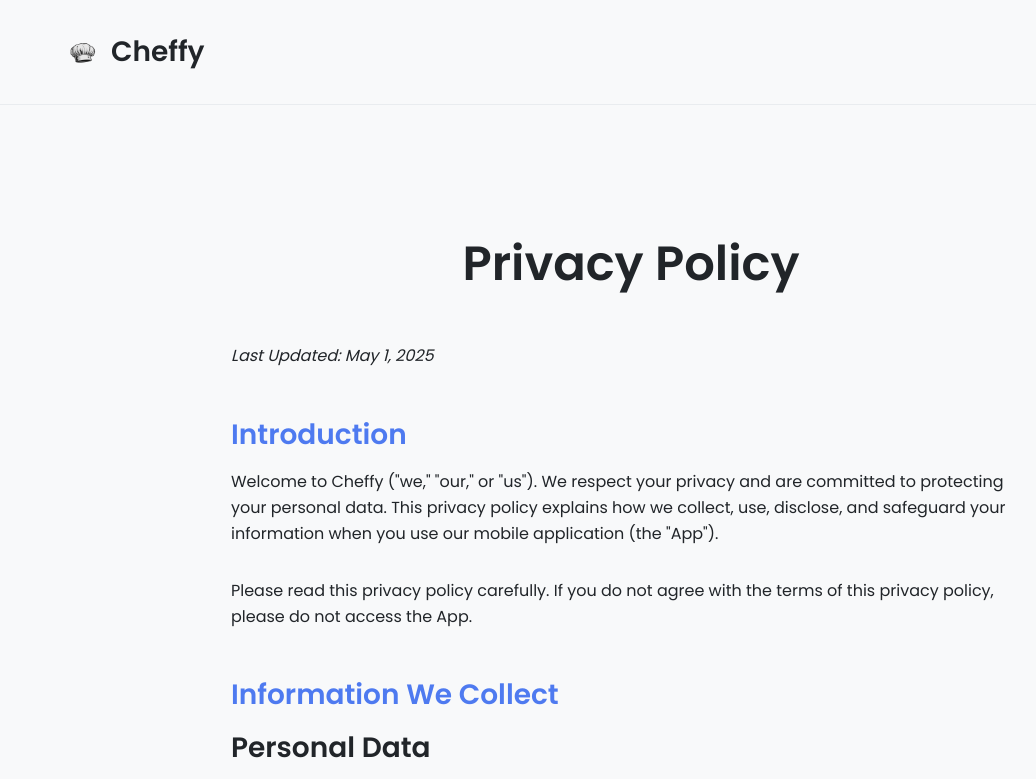
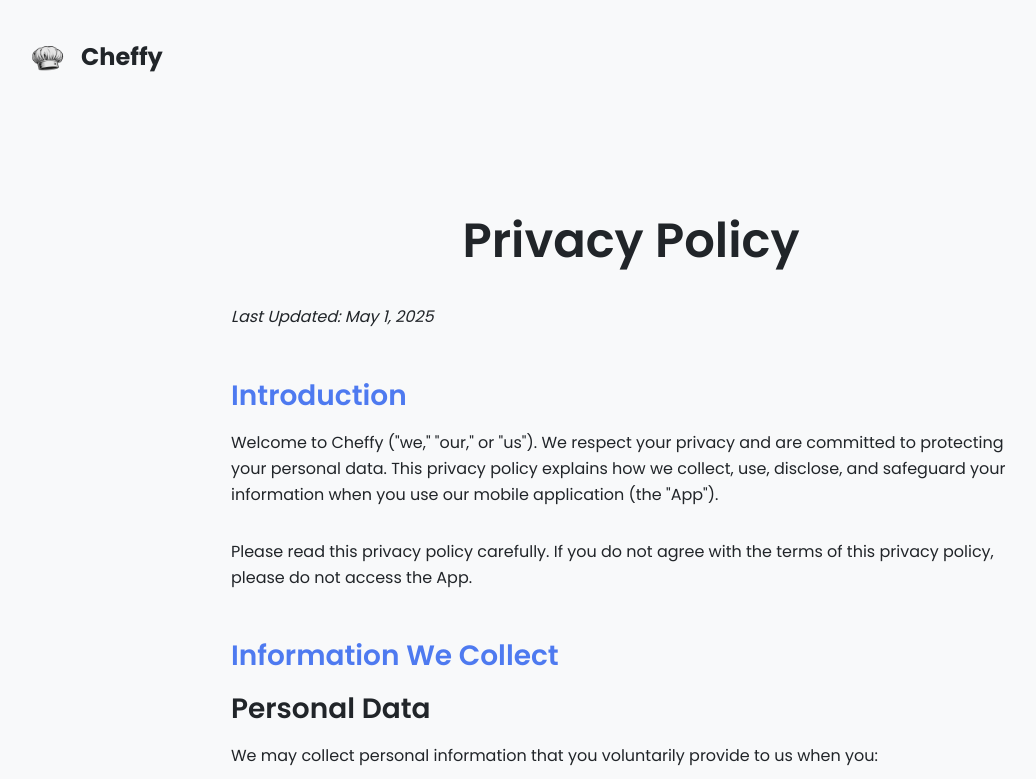
Before and after one commit to brv-t/cheffy-landing, a plain HTML site: page privacy-policy.html in a window 1280 px wide. Shown: the top 779 px of the page, without its empty margins (9-1045 px from the left). Drawn offline with Linux system fonts and the light colour scheme.

Commit message:
logo in same spot, no divider

```diff
--- a/css/styles.css
+++ b/css/styles.css
@@ -72,12 +72,16 @@ html {
 header {
     /* display: flex; and align-items: center; removed */
     background-color: var(--neutral-100);
-    padding: var(--spacing-lg) 0; /* Use padding to create vertical space */
-    border-bottom: 1px solid var(--neutral-300);
+    padding-top: var(--spacing-lg);    /* Align with logo-hero top */
+    padding-bottom: var(--spacing-md); /* Keep bottom padding as reduced */
+    /* border-bottom: 1px solid var(--neutral-300); */ /* Divider removed */
 }
 
 header .container {
-    /* width: 100%; removed, general .container styles will apply for width/max-width/margin */
+    width: 100%; /* Explicitly full width */
+    max-width: none; /* Override generic .container's max-width */
+    margin: 0; /* Override generic .container's margin */
+    padding: 0 var(--spacing-lg); /* This padding is now from viewport edges */
     display: flex;
     justify-content: space-between;
     align-items: center; /* This will vertically center logo and nav within .container */
@@ -89,13 +93,14 @@ header .logo {
 }
 
 header .logo img {
-    height: 40px; /* Existing rule, ensure it's correctly placed */
+    height: 50px; /* Changed from 40px to match .logo-circle height */
     width: auto;
     margin-right: var(--spacing-sm);
 }
 
 header .logo h1 {
-    font-size: 1.75rem; /* Match --h3-size or adjust as needed */
+    font-size: 1.5rem; /* Changed from 1.75rem to match .logo-text font-size */
+    font-weight: 700; /* Added to match .logo-text font-weight */
     color: var(--neutral-900);
     margin-top: 0; /* Ensure no top margin */
     margin-bottom: 0; /* Remove default h1 margin */
--- a/privacy-policy.html
+++ b/privacy-policy.html
@@ -22,12 +22,12 @@
         .privacy-content {
             max-width: 800px;
             margin: 0 auto;
-            padding: var(--spacing-xl) 0;
+            padding: var(--spacing-lg) 0; /* Reduced padding */
         }
 
         .privacy-content h1 {
             text-align: center;
-            margin-bottom: var(--spacing-xl);
+            margin-bottom: var(--spacing-lg); /* Reduced margin */
         }
 
         .privacy-content h2 {
```
